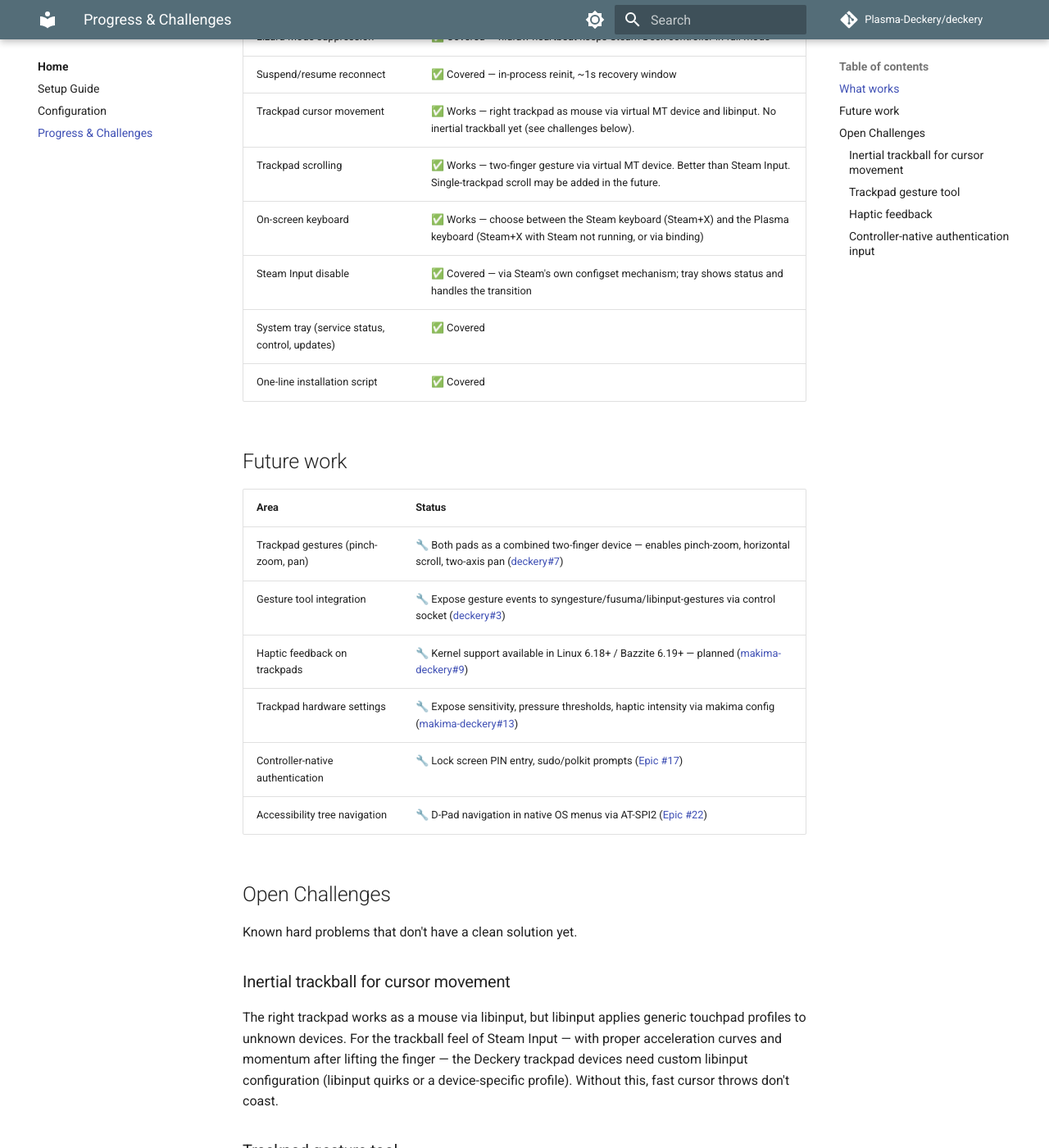
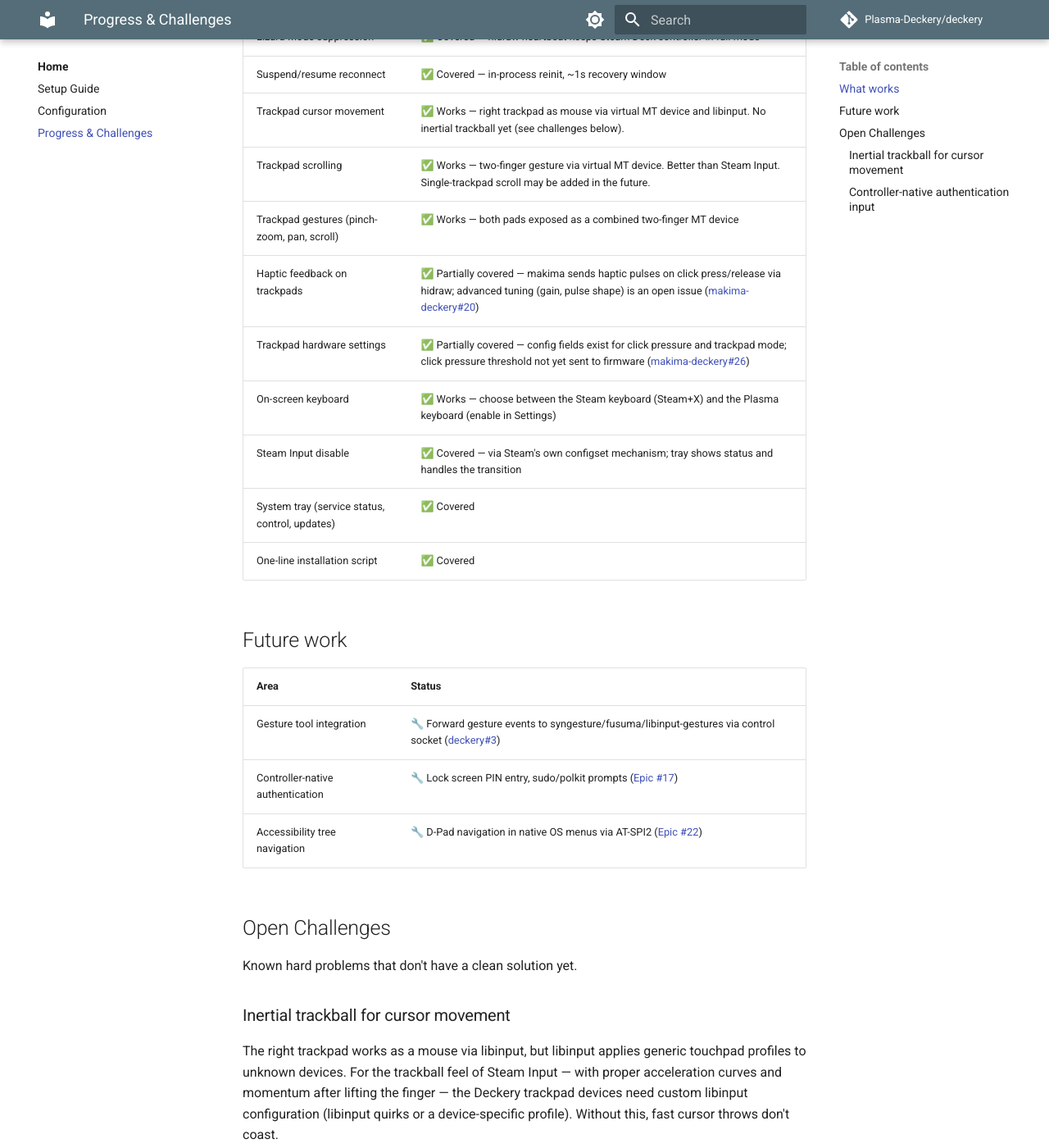
Before and after one commit to Plasma-Deckery/deckery, an MkDocs documentation site: the page built from docs/progress-and-challenges.md, in a window 1280 px wide and 1400 px high, scrolled down 413 px. Shown: the whole window at 82% size. Built offline with MkDocs 1.6.1 and Material for MkDocs 9.7.7, drawn with Linux system fonts in a browser that asks for light colours; comment, search, counter and statistics services are not loaded; some of the changed text lies outside the part shown.

Commit message:
docs: update progress page — reflect actual state of haptics, hardware settings, trackpad

```diff
--- a/docs/progress-and-challenges.md
+++ b/docs/progress-and-challenges.md
@@ -10,7 +10,10 @@
 | Suspend/resume reconnect | ✅ Covered — in-process reinit, ~1s recovery window |
 | Trackpad cursor movement | ✅ Works — right trackpad as mouse via virtual MT device and libinput. No inertial trackball yet (see challenges below). |
 | Trackpad scrolling | ✅ Works — two-finger gesture via virtual MT device. Better than Steam Input. Single-trackpad scroll may be added in the future. |
-| On-screen keyboard | ✅ Works — choose between the Steam keyboard (Steam+X) and the Plasma keyboard (Steam+X with Steam not running, or via binding) |
+| Trackpad gestures (pinch-zoom, pan, scroll) | ✅ Works — both pads exposed as a combined two-finger MT device |
+| Haptic feedback on trackpads | ✅ Partially covered — makima sends haptic pulses on click press/release via hidraw; advanced tuning (gain, pulse shape) is an open issue ([makima-deckery#20](https://github.com/Plasma-Deckery/makima-deckery/issues/20)) |
+| Trackpad hardware settings | ✅ Partially covered — config fields exist for click pressure and trackpad mode; click pressure threshold not yet sent to firmware ([makima-deckery#26](https://github.com/Plasma-Deckery/makima-deckery/issues/26)) |
+| On-screen keyboard | ✅ Works — choose between the Steam keyboard (Steam+X) and the Plasma keyboard (enable in Settings) |
 | Steam Input disable | ✅ Covered — via Steam's own configset mechanism; tray shows status and handles the transition |
 | System tray (service status, control, updates) | ✅ Covered |
 | One-line installation script | ✅ Covered |
@@ -19,10 +22,7 @@
 
 | Area | Status |
 |---|---|
-| Trackpad gestures (pinch-zoom, pan) | 🔧 Both pads as a combined two-finger device — enables pinch-zoom, horizontal scroll, two-axis pan ([deckery#7](https://github.com/Plasma-Deckery/deckery/issues/7)) |
-| Gesture tool integration | 🔧 Expose gesture events to syngesture/fusuma/libinput-gestures via control socket ([deckery#3](https://github.com/Plasma-Deckery/deckery/issues/3)) |
-| Haptic feedback on trackpads | 🔧 Kernel support available in Linux 6.18+ / Bazzite 6.19+ — planned ([makima-deckery#9](https://github.com/Plasma-Deckery/makima-deckery/issues/9)) |
-| Trackpad hardware settings | 🔧 Expose sensitivity, pressure thresholds, haptic intensity via makima config ([makima-deckery#13](https://github.com/Plasma-Deckery/makima-deckery/issues/13)) |
+| Gesture tool integration | 🔧 Forward gesture events to syngesture/fusuma/libinput-gestures via control socket ([deckery#3](https://github.com/Plasma-Deckery/deckery/issues/3)) |
 | Controller-native authentication | 🔧 Lock screen PIN entry, sudo/polkit prompts ([Epic #17](https://github.com/Plasma-Deckery/deckery/issues/17)) |
 | Accessibility tree navigation | 🔧 D-Pad navigation in native OS menus via AT-SPI2 ([Epic #22](https://github.com/Plasma-Deckery/deckery/issues/22)) |
 
@@ -34,14 +34,6 @@
 
 The right trackpad works as a mouse via libinput, but libinput applies generic touchpad profiles to unknown devices. For the trackball feel of Steam Input — with proper acceleration curves and momentum after lifting the finger — the Deckery trackpad devices need custom libinput configuration (libinput quirks or a device-specific profile). Without this, fast cursor throws don't coast.
 
-### Trackpad gesture tool
-
-The virtual MT devices expose both trackpads to gesture tools (syngesture, fusuma, libinput-gestures). The missing piece is a minimal integration that forwards discrete gesture events to `/tmp/makima-control.sock` and sends haptic pulses back via FF_HAPTIC. See [deckery#3](https://github.com/Plasma-Deckery/deckery/issues/3).
-
-### Haptic feedback
-
-Linux 6.18 introduced `FF_HAPTIC` for haptic-capable touchpads, and Bazzite ships kernel 6.19+. The hidraw fd already held open for Lizard Mode suppression doubles as the back-channel for haptic HID reports. See [makima-deckery#9](https://github.com/Plasma-Deckery/makima-deckery/issues/9).
-
 ### Controller-native authentication input
 
 Two places require a password or PIN without a keyboard: the lock screen, and system authentication prompts (sudo, polkit). The lock screen needs a controller-native PIN entry UI; sudo/polkit prompts need a controller-friendly equivalent. See [Epic #17](https://github.com/Plasma-Deckery/deckery/issues/17).
```
